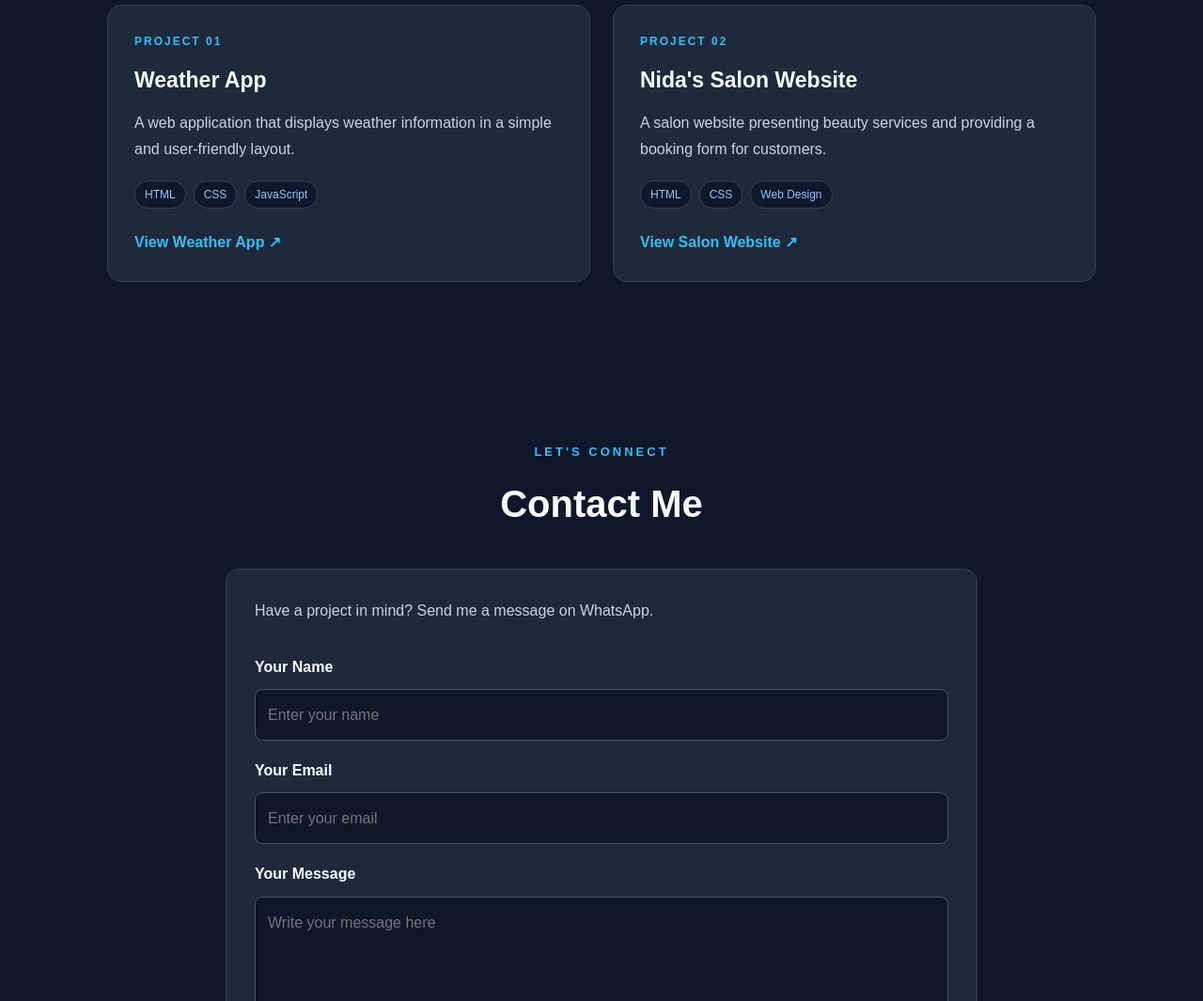
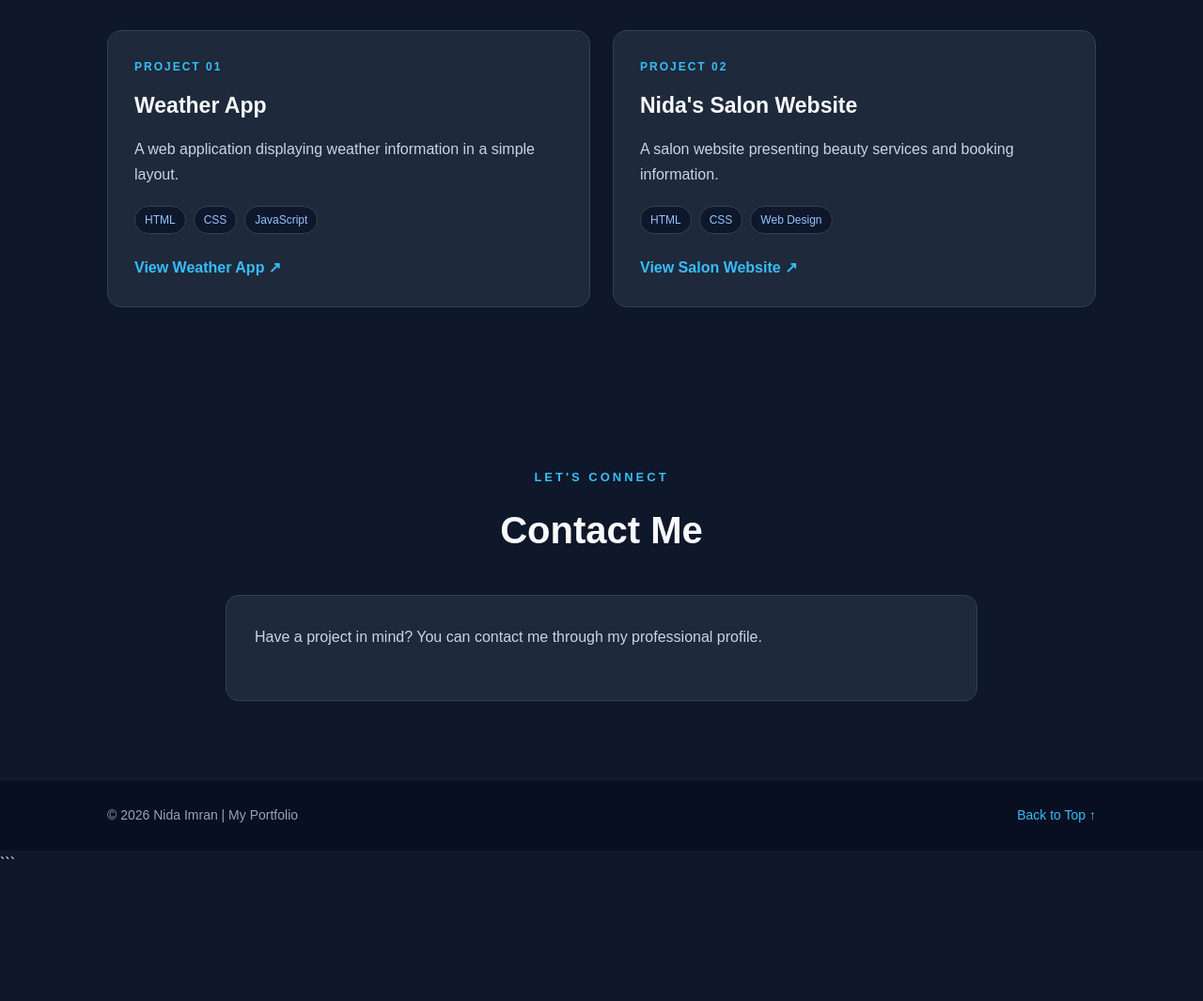
Before and after one commit to imrannida510-alt/Nida-Portfolio-2026, a plain HTML site: page index.html in a window 1280 px wide. Shown: the part 1735-2800 px from the top of the page at 94% size. After the commit the page ends 2667 px from the top, so only its background shows below. Drawn offline with Linux system fonts and the light colour scheme.

Commit message:
Update index.html

````diff
--- a/index.html
+++ b/index.html
@@ -1,15 +1,14 @@
-
+```html
 <!DOCTYPE html>
 <html lang="en">
 <head>
     <meta charset="UTF-8">
     <meta name="viewport" content="width=device-width, initial-scale=1.0">
     <title>Nida Imran | Web Developer Portfolio</title>
-    <meta name="description" content="Nida Imran's portfolio showcasing web development skills and projects.">
+    <meta name="description" content="Nida Imran's web development portfolio.">
     <link rel="stylesheet" href="style.css">
 </head>
 <body>
-
     <header class="hero">
         <nav class="navbar">
             <a href="#home" class="logo">Nida Imran</a>
@@ -31,9 +30,6 @@
             </p>
             <div class="hero-buttons">
                 <a href="#projects" class="btn">View My Projects</a>
-                <a href="https://wa.me/923313078444"
-                   class="btn btn-outline" target="_blank"
-                   rel="noopener noreferrer">Chat on WhatsApp</a>
             </div>
         </div>
     </header>
@@ -67,15 +63,11 @@
         <section id="projects" class="section">
             <p class="section-label">MY RECENT WORK</p>
             <h2 class="section-title">My Projects</h2>
-
             <div class="projects-grid">
                 <article class="project-card">
                     <div class="project-number">PROJECT 01</div>
                     <h3>Weather App</h3>
-                    <p>
-                        A web application that displays weather
-                        information in a simple and user-friendly layout.
-                    </p>
+                    <p>A web application displaying weather information in a simple layout.</p>
                     <div class="project-tags">
                         <span>HTML</span>
                         <span>CSS</span>
@@ -89,10 +81,7 @@
                 <article class="project-card">
                     <div class="project-number">PROJECT 02</div>
                     <h3>Nida's Salon Website</h3>
-                    <p>
-                        A salon website presenting beauty services
-                        and providing a booking form for customers.
-                    </p>
+                    <p>A salon website presenting beauty services and booking information.</p>
                     <div class="project-tags">
                         <span>HTML</span>
                         <span>CSS</span>
@@ -109,25 +98,7 @@
             <p class="section-label">LET'S CONNECT</p>
             <h2 class="section-title">Contact Me</h2>
             <div class="contact-card">
-                <p>Have a project in mind? Send me a message on WhatsApp.</p>
-
-                <form id="contact-form">
-                    <label for="name">Your Name</label>
-                    <input type="text" id="name" name="name"
-                           placeholder="Enter your name" required>
-
-                    <label for="email">Your Email</label>
-                    <input type="email" id="email" name="email"
-                           placeholder="Enter your email" required>
-
-                    <label for="message">Your Message</label>
-                    <textarea id="message" name="message" rows="5"
-                              placeholder="Write your message here"
-                              required></textarea>
-
-                    <button type="submit" class="btn">Send Message</button>
-                    <p id="form-status" role="status" aria-live="polite"></p>
-                </form>
+                <p>Have a project in mind? You can contact me through my professional profile.</p>
             </div>
         </section>
     </main>
@@ -136,7 +107,6 @@
         <p>© 2026 Nida Imran | My Portfolio</p>
         <a href="#home">Back to Top ↑</a>
     </footer>
-
-    <script src="script.js"></script>
 </body>
 </html>
+```
````
